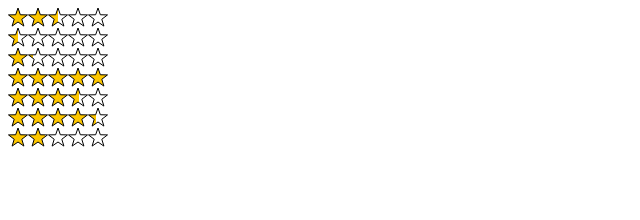
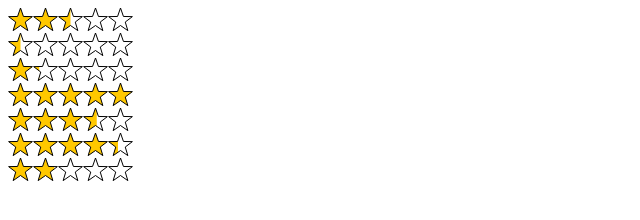
Before and after one commit to AmurKhoyetsyan/stars-reating, a plain HTML site: page index.html in a window 1280 px wide. Shown: the whole page, without its empty margins (0-640 px from the left). Drawn offline with Linux system fonts and the light colour scheme.

Commit message:
add another options

```diff
--- a/index.html
+++ b/index.html
@@ -16,5 +16,18 @@
     <div class="star-bar" arm-star-data-percent="88"></div>
     <div class="star-bar" arm-star-data-percent="37"></div>
     <script src="./js/reating-star.js" type="text/javascript"></script>
+    <script type="text/javascript">
+        let star = new StarReating('.star-bar', {
+            width: 25,
+            count: 5,
+            stroke: 1,
+            points: 5,
+            onclick: function(starIndex, index) {
+                console.log('clicked', starIndex, index)
+            }
+        });
+
+        star.run();
+    </script>
     </body>
 </html>
--- a/js/reating-star.js
+++ b/js/reating-star.js
@@ -9,16 +9,27 @@
 
 const StarReating = function (parent, option) {
     this.parent = parent;
-    this.option = option;
+    this.option = {
+        width: 20,
+        onclick: null,
+        count: 5,
+        stroke: 2,
+        points: 5
+    };
+
+    for (let key in option) {
+        this.option[key] = option[key];
+    }
 };
 
 StarReating.prototype.createStyle = function () {
+    let _self = this;
     let head = document.getElementsByTagName('head');
     let style = document.querySelector('style[arm-star-reting="true"]');
     if (head && !style) {
         let styles = document.createElement('style');
         styles.setAttribute('type', 'text/css');
-        styles.innerText = ".arm-star-reting-content-star:hover svg rect {display: none;} .arm-star-reting-content-star,.arm-star-reting-content-star *{-webkit-box-sizing:border-box;-moz-box-sizing:border-box;box-sizing:border-box;margin:0;padding:0}.arm-star-reting-content-star{width:100%;max-width:100px;height:20px}.arm-star-reting-mouse-over{cursor:pointer;}.arm-star-reting-mouse-over.arm-star-overed{cursor:pointer;fill:rgb(255,200,0)}";
+        styles.innerText = `.arm-star-reting-content-star:hover svg rect {display: none;} .arm-star-reting-content-star,.arm-star-reting-content-star *{-webkit-box-sizing:border-box;-moz-box-sizing:border-box;box-sizing:border-box;margin:0;padding:0}.arm-star-reting-content-star{width:${_self.option.width * _self.option.count}px;height:${_self.option.width}px}.arm-star-reting-mouse-over{cursor:pointer;}.arm-star-reting-mouse-over.arm-star-overed{cursor:pointer;fill:rgb(255,200,0)}`;
         head[0].appendChild(styles);
     }
 };
@@ -64,8 +75,9 @@ StarReating.prototype.star = function (startX, startY, outerRadius = 10, points
 }
 
 StarReating.prototype.createSvg = function (item, index) {
+    let _self = this;
     let rectTop = document.createElementNS('http://www.w3.org/2000/svg', 'rect');
-    rectTop.setAttribute('height', 20);
+    rectTop.setAttribute('height', _self.option.width);
     rectTop.setAttribute('width', '100%');
     rectTop.setAttribute('x', 0);
     rectTop.setAttribute('y', 0);
@@ -74,7 +86,7 @@ StarReating.prototype.createSvg = function (item, index) {
     let percent = item.hasAttribute('arm-star-data-percent') ? parseFloat(item.getAttribute('arm-star-data-percent')) : 0;
 
     let rectBottom = document.createElementNS('http://www.w3.org/2000/svg', 'rect');
-    rectBottom.setAttribute('height', 20);
+    rectBottom.setAttribute('height', _self.option.width);
     rectBottom.setAttribute('width', `${percent}%`);
     rectBottom.setAttribute('x', 0);
     rectBottom.setAttribute('y', 0);
@@ -82,8 +94,8 @@ StarReating.prototype.createSvg = function (item, index) {
     rectBottom.setAttribute('fill', 'rgb(255,200,0)');
 
     let svgTop = document.createElementNS('http://www.w3.org/2000/svg', 'svg');
-    svgTop.setAttribute('viewBox', '0 0 100 20');
-    svgTop.setAttribute('height', 20);
+    svgTop.setAttribute('viewBox', `0 0 ${_self.option.width * _self.option.count} ${_self.option.width}`);
+    svgTop.setAttribute('height', _self.option.width);
     svgTop.setAttribute('width', '100%');
     svgTop.setAttribute('preserveaspectratio', 'none');
     svgTop.setAttribute('xmlns','http://www.w3.org/2000/svg');
@@ -112,10 +124,10 @@ StarReating.prototype.createSvg = function (item, index) {
 
     clipPath.setAttribute('id', `buckets${index}`);
 
-    let count = 5;
+    let count = _self.option.count;
     let space = 4;
-    let width = 100 / count;
-    let height = 28;
+    let width = _self.option.width;
+    let height = _self.option.width;
 
     let buckets = [];
 
@@ -126,17 +138,17 @@ StarReating.prototype.createSvg = function (item, index) {
     let mask = '';
 
     mask = mask + buckets.map((bucket, index) => {
-        let positionX = index === 0 ? (index + 0.5) * 20 : index * 20;
-        let starPath = this.star((index + 0.5) * 20, 10, 10, 5);
+        let positionX = index === 0 ? (index + 0.5) * _self.option.width : index * _self.option.width;
+        let starPath = _self.star((index + 0.5) * _self.option.width, _self.option.width / 2, _self.option.width / 2, _self.option.points);
         return `<path d=${starPath} fill="rgba(255,200,0, 1)" />`;
     }).join('');
 
     clipPath.innerHTML = mask;
 
     svgTop.innerHTML = svgTop.innerHTML + buckets.map((bucket, index) => {
-        let positionX = index === 0 ? (index + 0.5) * 20 : index * 20;
-        let starPath = this.star((index + 0.5) * 20, 10, 10, 5);
-        return `<path d=${starPath} fill="none" stroke="rgba(0,0,0,1)" class="arm-star-reting-mouse-over" strokeWidth="2" data-index='${index}' />`;
+        let positionX = index === 0 ? (index + 0.5) * _self.option.width : index * _self.option.width;
+        let starPath = _self.star((index + 0.5) * _self.option.width, _self.option.width / 2, _self.option.width / 2, _self.option.points);
+        return `<path d=${starPath} fill="none" stroke="rgba(0,0,0,1)" class="arm-star-reting-mouse-over" stroke-width="${_self.option.stroke}" data-index='${index}' />`;
     }).join('');
 
     defs.appendChild(clipPath);
@@ -149,16 +161,17 @@ StarReating.prototype.createSvg = function (item, index) {
 };
 
 StarReating.prototype.createStar = function () {
-    let parents = document.querySelectorAll(this.parent);
+    let _self = this;
+    let parents = document.querySelectorAll(_self.parent);
 
     if (parents) {
         parents.forEach((item, index) => {
-            this.createSvg(item, index);
+            _self.createSvg(item, index);
 
             let mouseOver = item.querySelectorAll('.arm-star-reting-mouse-over');
 
             mouseOver.forEach((starItem, starIndex) => {
-                starItem.onmouseover = function (event) {
+                starItem.onmouseover = (event) => {
                     for (let i = 0; i <= starIndex; i++) {
                         if (!mouseOver.item(i).classList.contains('arm-star-overed')) {
                             mouseOver.item(i).classList.add('arm-star-overed');
@@ -166,7 +179,7 @@ StarReating.prototype.createStar = function () {
                     }
                 }
 
-                starItem.onmouseout = function (event) {
+                starItem.onmouseout = (event) => {
                     for (let i = 0; i <= starIndex; i++) {
                         if (mouseOver.item(i).classList.contains('arm-star-overed')) {
                             mouseOver.item(i).classList.remove('arm-star-overed');
@@ -174,8 +187,10 @@ StarReating.prototype.createStar = function () {
                     }
                 }
 
-                starItem.onclick = function (event) {
-                    console.log(index + 1);
+                starItem.onclick = (event) => {
+                    if (_self.option.onclick !== null) {
+                        _self.option.onclick(starIndex, index);
+                    }
                 }
             });
         });
@@ -186,11 +201,3 @@ StarReating.prototype.run = function () {
     this.createStyle();
     this.createStar();
 };
-
-let star = new StarReating('.star-bar', {
-    onclick: function(json) {
-        console.log('clicked', json)
-    }
-});
-
-star.run();
```
